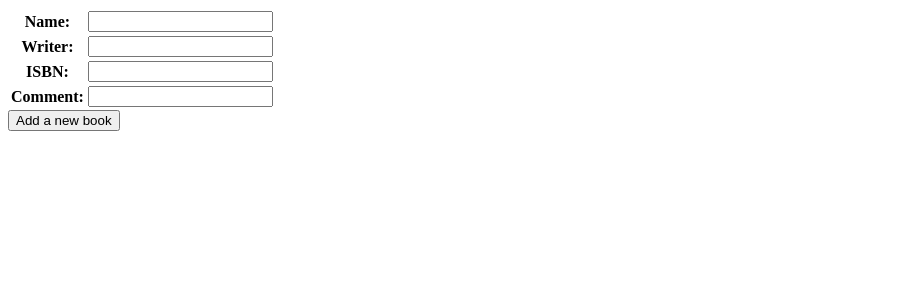
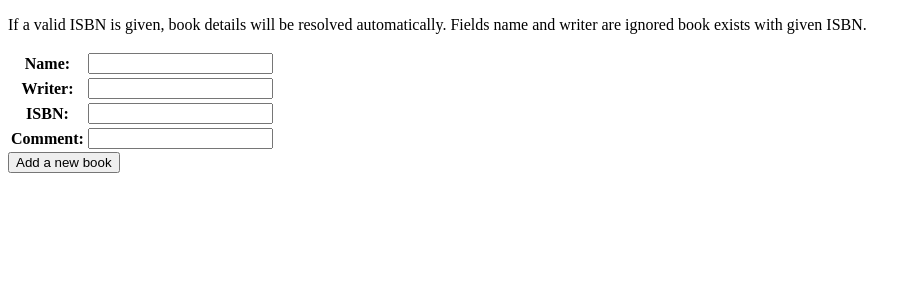
Before and after one commit to otahontas/tuho, a Flask app: page /bookmarks/new in a window 1280 px wide. Shown: the top 300 px of the page, without its empty margins (0-917 px from the left). Run offline with Flask 2, Linux system fonts and the light colour scheme; lists and menus that the app fills with data are empty.

Commit message:
Add info text to new book form

```diff
--- a/application/templates/bookmarks/new.html
+++ b/application/templates/bookmarks/new.html
@@ -2,6 +2,7 @@
 
 {% block body %}
 <form method="POST" action="{{ url_for('bookmarks_create') }}">
+	<p>If a valid ISBN is given, book details will be resolved automatically. Fields name and writer are ignored book exists with given ISBN.</p>
   	<table>
 		<tr>
 			<th>Name:</th>
```
